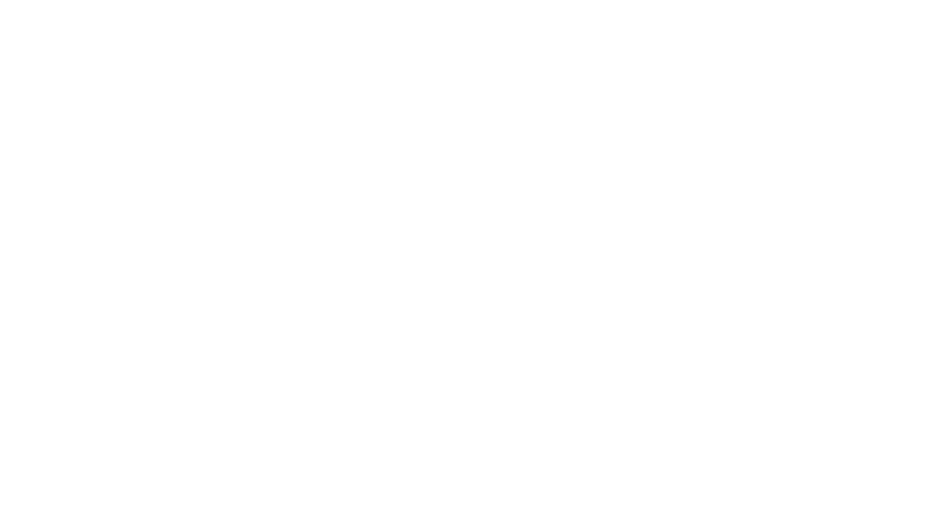
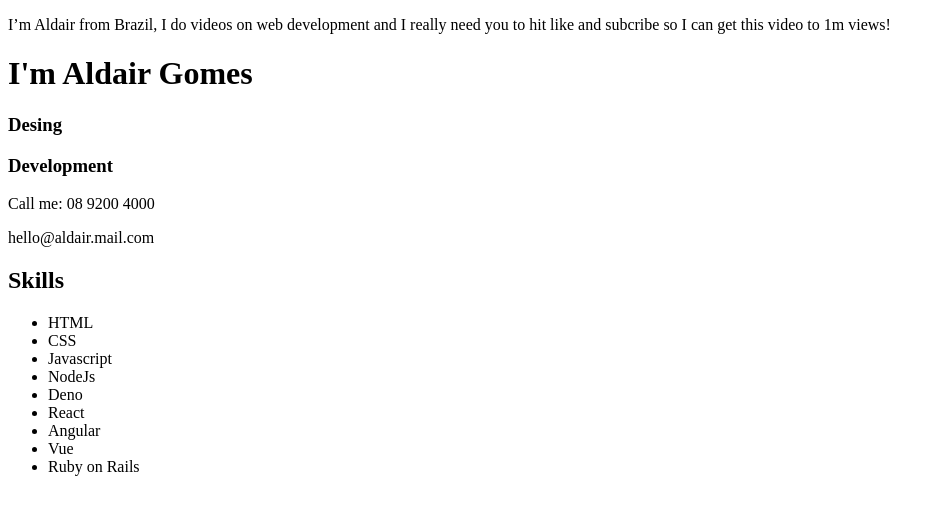
Before and after one commit to Cupnodes/10-projects-frontend, a plain HTML site: page Portifolio-Desing/index.html in a window 1280 px wide. Shown: the whole page, without its empty margins (0-944 px from the left). Drawn offline with Linux system fonts and the light colour scheme.

Commit message:
Estrutura básica (Portifolio)

```diff
--- a/Portifolio-Desing/index.html
+++ b/Portifolio-Desing/index.html
@@ -1,16 +1,45 @@
 <!DOCTYPE html>
 <html lang="pt-br">
+
 <head>
     <meta charset="UTF-8" />
     <meta name="viewport" content="width=device-width, initial-scale=1.0" />
     <title>Portfolio</title>
-        <link
-            rel="stylesheet"
-            href="https://cdnjs.cloudflare.com/ajax/libs/font-awesome/5.14.0/css/all.min.css"
-        />
+    <link rel="stylesheet" href="https://cdnjs.cloudflare.com/ajax/libs/font-awesome/5.14.0/css/all.min.css" />
     <link rel="stylesheet" href="style.css" />
 </head>
+
 <body>
+    <main>
+        <p>
+            I’m Aldair from Brazil, I do videos on web development and I really
+            need you to hit like and subcribe so I can get this video to 1m
+            views!
+        </p>
+
+        <h1>I'm Aldair Gomes</h1>
+        <h3 class="active">Desing</h3>
+        <h3 class="active">Development</h3>
+    </main>
+    <aside>
+        <div class="contact">
+            <p>Call me: 08 9200 4000</p>
+            <span>hello@aldair.mail.com</span>
+        </div>
+        <h2>Skills</h2>
+        <ul>
+            <li>HTML</li>
+            <li>CSS</li>
+            <li>Javascript</li>
+            <li>NodeJs</li>
+            <li>Deno</li>
+            <li>React</li>
+            <li>Angular</li>
+            <li>Vue</li>
+            <li>Ruby on Rails</li>
+        </ul>
+    </aside>
 
 </body>
+
 </html>
```
Also changed, not shown: Portifolio-Desing/style.css (line endings or trailing spaces). Lines whose indentation alone changed are shown as unchanged.
